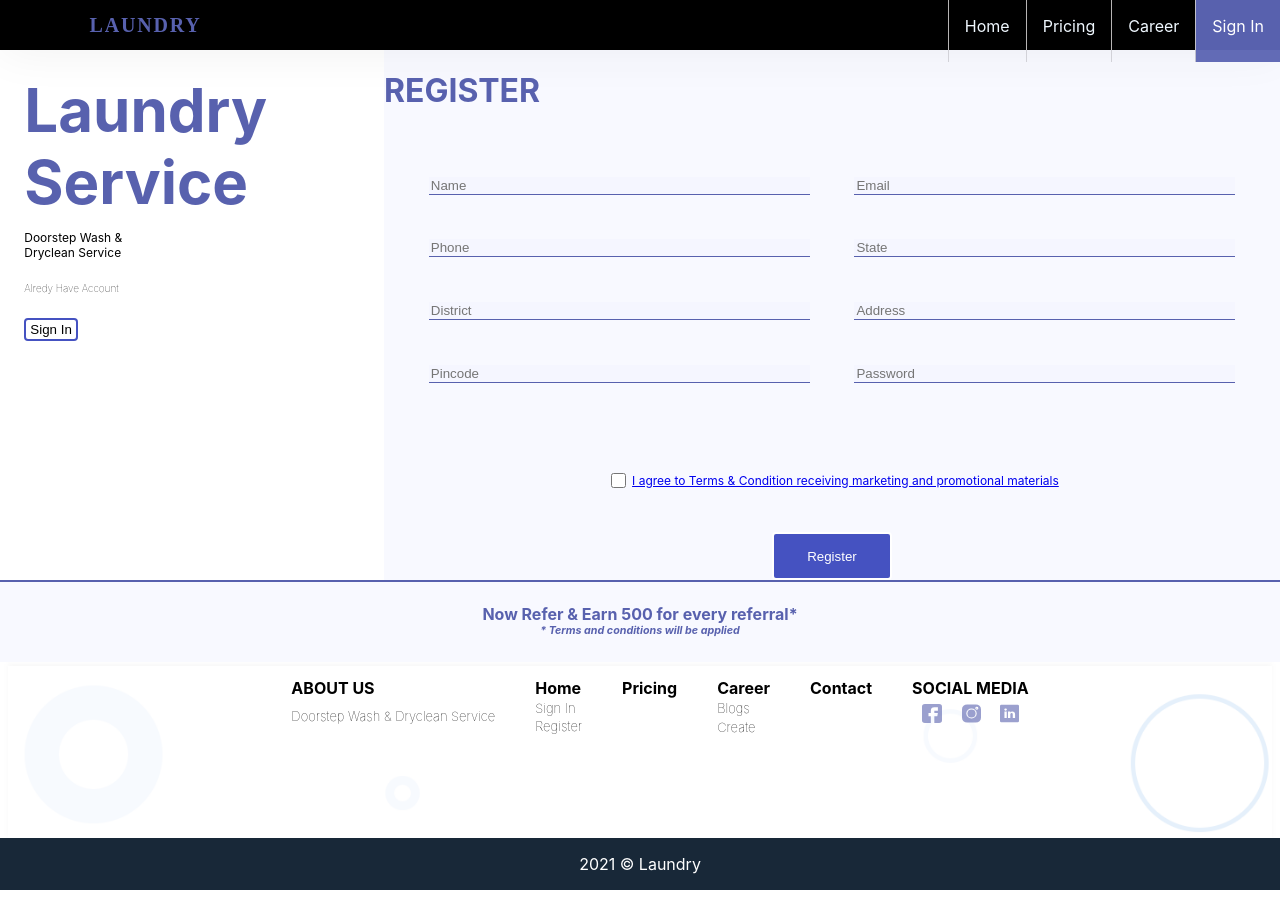
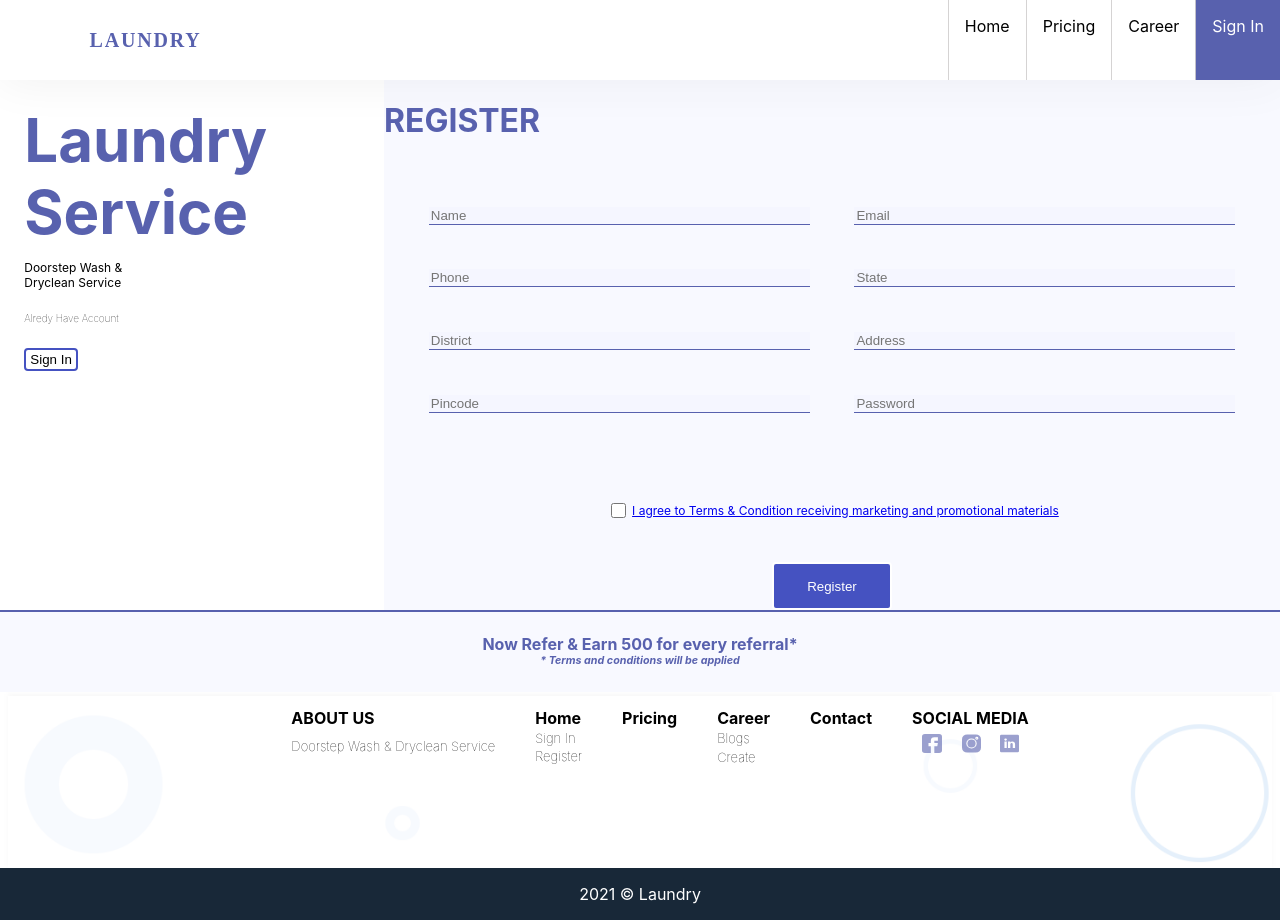
Before and after one commit to anoop0748/laundary-cart-frontend, a React (Create React App) app: page /register in a window 1280 px wide. Before the commit the page ends 890 px from the top, so only its background shows below. Built offline with nearby package versions, Linux system fonts and the light colour scheme.

Commit message:
Css Added

```diff
--- a/src/HeaderComp/navbar.css
+++ b/src/HeaderComp/navbar.css
@@ -1,4 +1,4 @@
-.header {
+.header_nav {
     width: 100%;
     height: 10vh;
     /* UI Properties */
@@ -11,7 +11,7 @@
     flex-wrap: nowrap;
     align-items: center;
 }
-.header ul{
+.header_nav ul{
     height: 100%;
     width: 100%;
     margin: 0px;
@@ -22,7 +22,7 @@
     justify-content: flex-end;
     row-gap: 10px;
 }
-.header ul li{
+.header_nav ul li{
     list-style: none;
     padding: 2vh ;
     width: 20px;
@@ -42,11 +42,11 @@
     text-transform: uppercase;
     opacity: 1;
 }
-.header .nav_links{
+.header_nav .nav_links{
     width: 80%;
     height: 100%;
 }
-.header li:last-child{
+.header_nav li:last-child{
     background-color: #5861AE;
     color: #FFFFFF;
 }
--- a/src/HeaderComp/navbar.js
+++ b/src/HeaderComp/navbar.js
@@ -1,16 +1,18 @@
 import React from "react";
 import './navbar.css'
 
-function Navbar (){
+function Navbar (props){
+    const After_Login = props.After_Login;
+    const user_name = props.name
     return(
-        <div className="header">
+        <div className="header_nav">
             <div id="logo_name">LAUNDRY</div>
             <div className="nav_links">
                 <ul>
-                    <li>Home</li>
+                    {After_Login?"":<li>Home</li>}
                     <li>Pricing</li>
                     <li>Career</li>
-                    <li>Sign In</li>
+                    {After_Login?<li>{user_name}</li>:<li>Sign In</li>}
                 </ul>
             </div>
         </div>
--- a/src/userDetails/User.js
+++ b/src/userDetails/User.js
@@ -1,25 +1,32 @@
 import { useEffect, useState } from "react"
 import { Link } from "react-router-dom"
+import CopyRight from "../FooterComp/copyright"
+import Navbar from "../HeaderComp/navbar"
 import "./user.css"
 let Userdetails = () => {
+  const token = window.localStorage.getItem('token');
+  const [name, set_name] = useState("");
   let [state, setstate] = useState([])
   useEffect(() => {
+
     fetch("https://laundry-backend-i2fe.onrender.com/successfulLogin", {
       method: "get",
       headers: {
-        authorization: "eyJhbGciOiJIUzI1NiIsInR5cCI6IkpXVCJ9.eyJleHAiOjE2NzIzMzQzNzQsImRhdGEiOiI2M2FkYmQ2NmY5YWU4ZDk5MGYxNGVlMGIiLCJpYXQiOjE2NzIzMzA3NzR9.m-UYGxrHTABdiiIxoqug6W-gELS4qwRguhh1xheixHM"
+        authorization: token
       }
     })
       .then((res) => res.json())
-      .then((data) => { setstate(data.post[0].orders) })
+      .then((data) => {
+         setstate(data.post[0].orders);
+         set_name(data.post[0].name);
+         })
 
   }, [])
 
   return (
     <>
       {/* <Link to="/userdetails">create</Link> */}
-
-      {/* <input id="input" type="search" placeholder="search" autocomplete="off" spellcheck="false" role="combobox"  aria-live="polite"/> */}
+      <Navbar After_Login={true} name={name}/>
       <div className="header" >
         <table border={1} className="table">
           <tr>
@@ -76,6 +83,7 @@ let Userdetails = () => {
           </div>
         </>
       })}
+      <CopyRight/>
     </>
   )
 }
```
